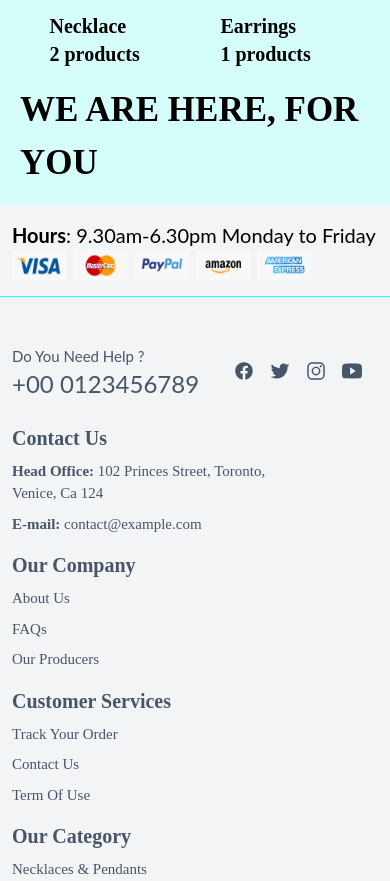
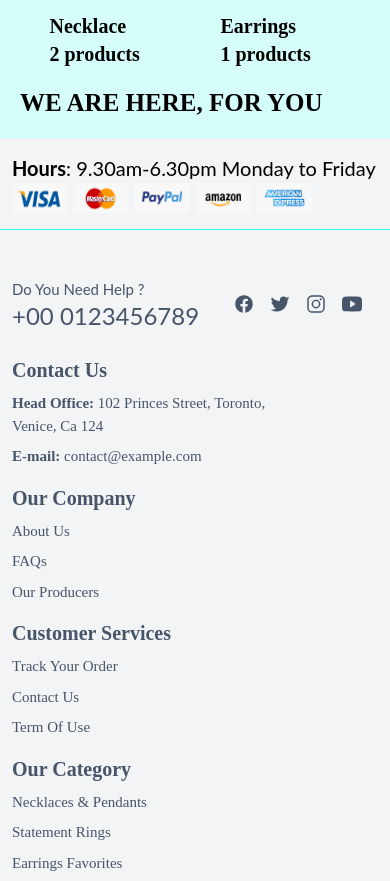
Before and after one commit to Ayotomiwadavid/letscreate-jewelry, a React (Vite) app: page / in a window 390 px wide. Shown: the part 3919-4800 px from the top of the page. Built offline with nearby package versions, Linux system fonts and the light colour scheme; no server answers.

Commit message:
saving progress

```diff
--- a/src/components/_root/home/categories.jsx
+++ b/src/components/_root/home/categories.jsx
@@ -81,7 +81,7 @@ function Categories() {
         </div>
       </div>
 
-      <div className="w-full text-white/opacity-60 text-[35px] md:text-[83px] font-bold font-['Cormorant']">
+      <div className="w-full text-white/opacity-60 text-[25px] md:text-[83px] font-bold font-['Cormorant']">
         WE ARE HERE, FOR{" "} YOU
       </div>
     </section>
```
